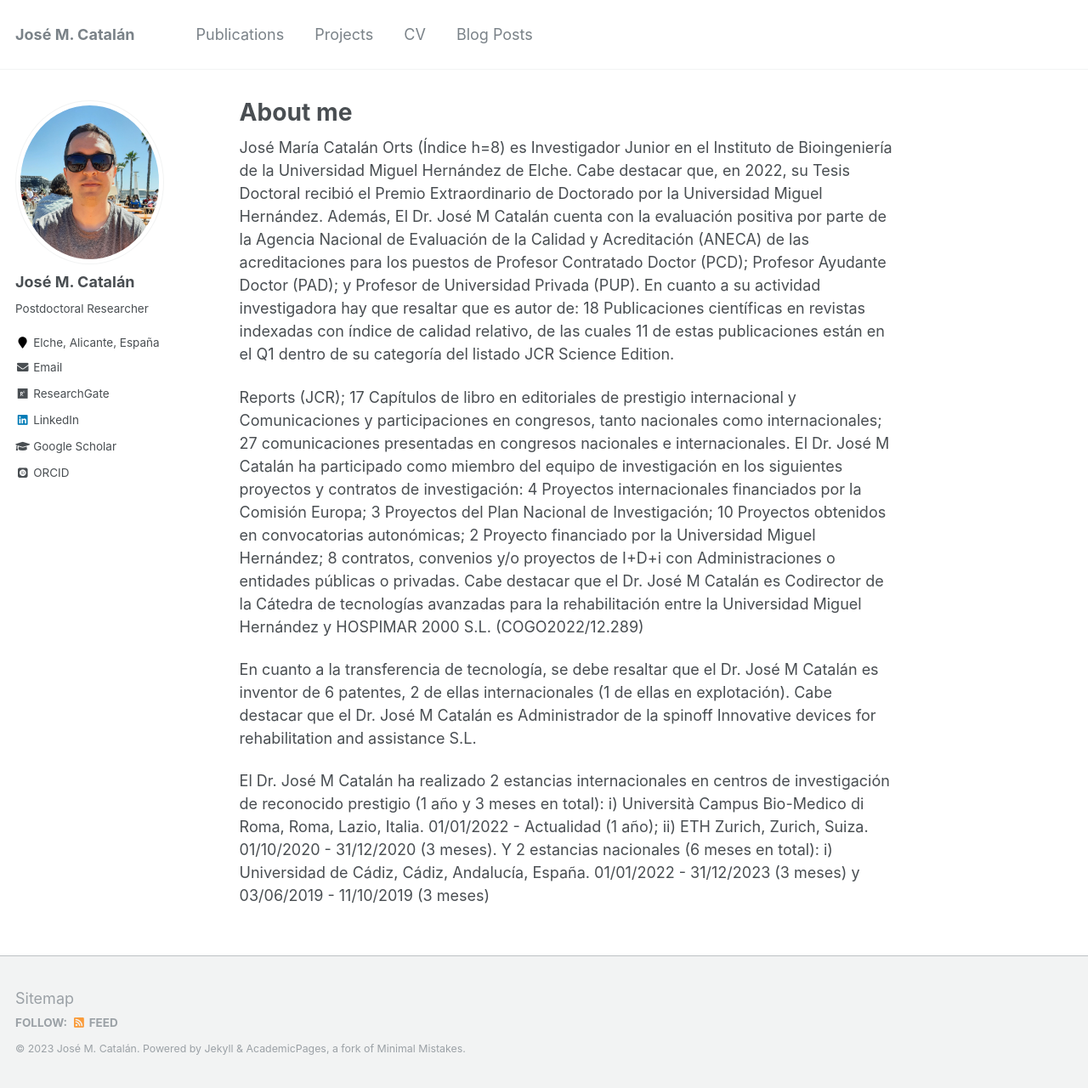
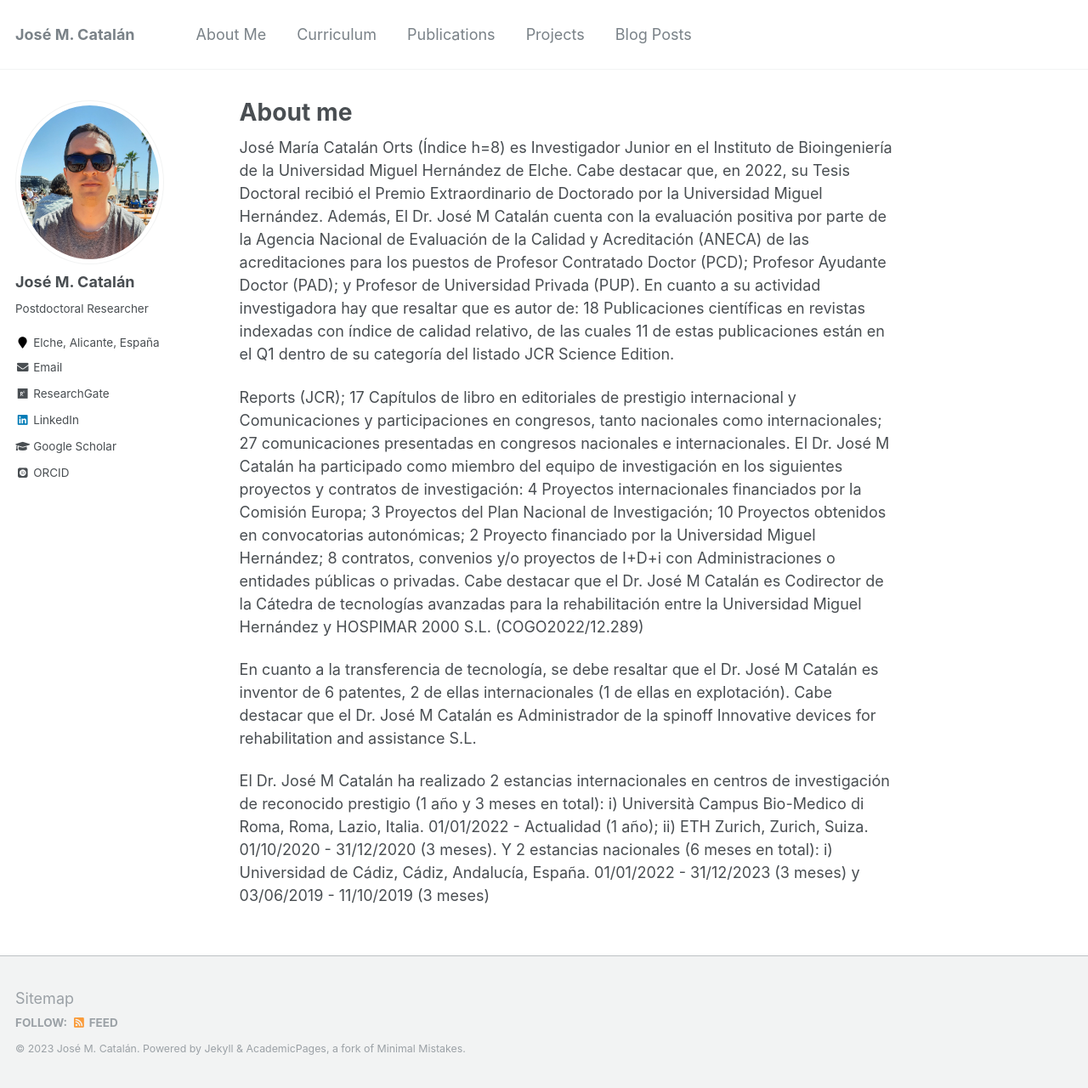
Before and after one commit to jcatalanorts/jcatalanorts.github.io, a Jekyll site: the page built from _pages/about.md, in a window 1280 px wide and 1280 px high. Shown: the whole window at 85% size. Built offline with Jekyll 4.4.1, drawn with Linux system fonts in a browser that asks for light colours; some web fonts are replaced.

Commit message:
reestructurando menus

```diff
--- a/_data/navigation.yml
+++ b/_data/navigation.yml
@@ -1,5 +1,11 @@
 # main links links
 main:
+  - title: "About Me"
+    url: /about/
+
+  - title: "Curriculum"
+    url: /cv/
+
   - title: "Publications"
     url: /publications/
 
@@ -9,8 +15,5 @@ main:
   - title: "Projects"
     url: /projects/
 
-  - title: "CV"
-    url: /cv/
-
   - title: "Blog Posts"
     url: /year-archive/
```
